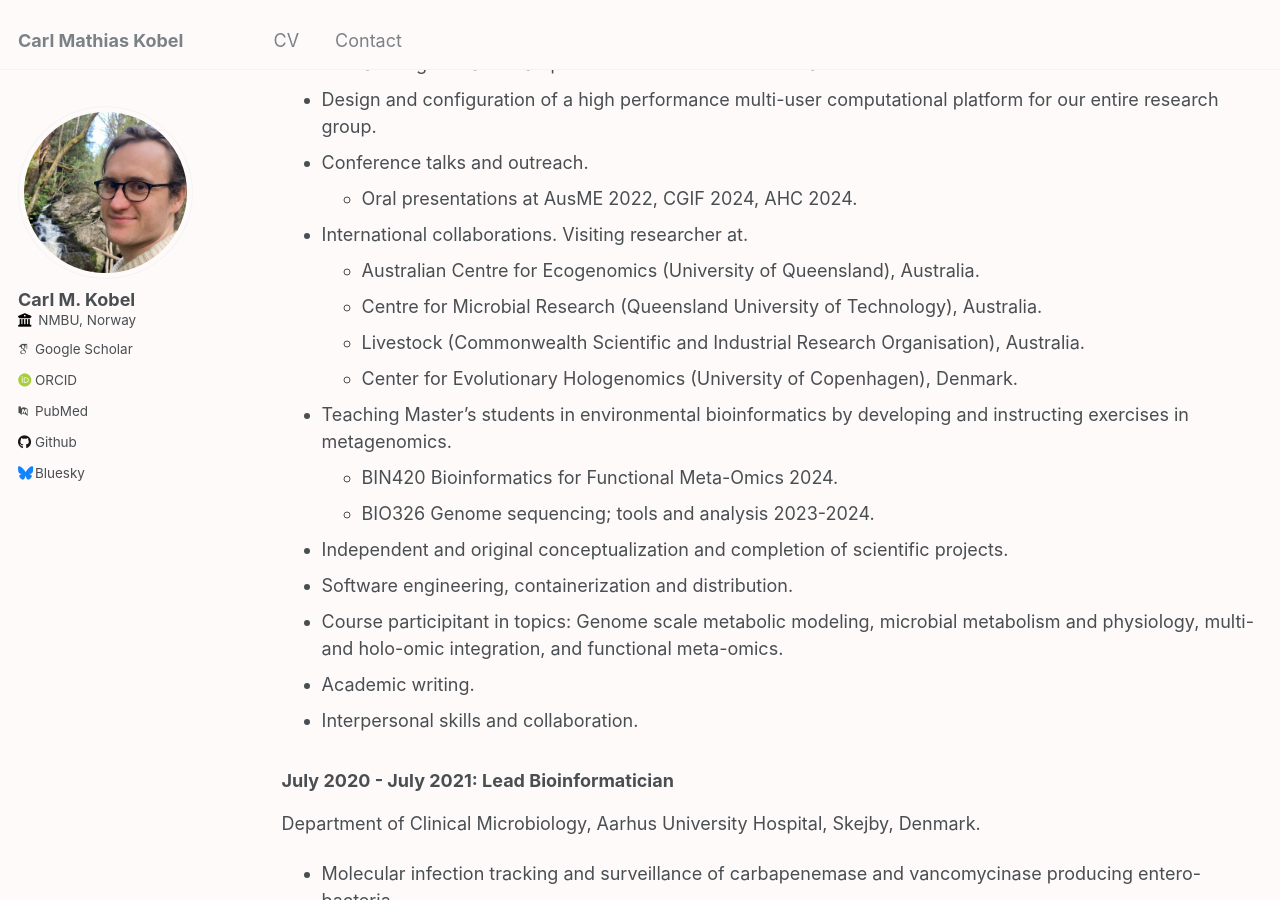
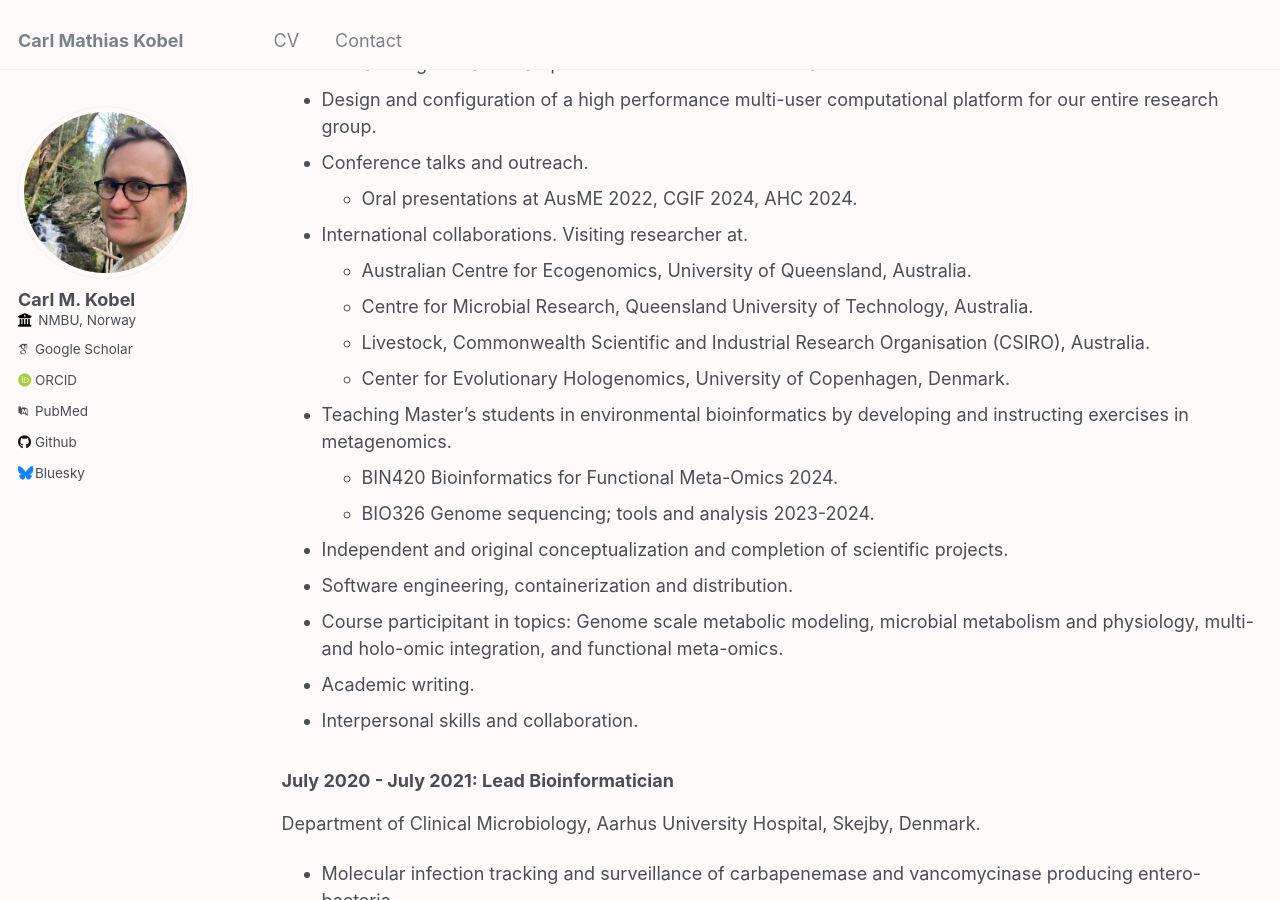
Before and after one commit to cmkobel/cmkobel.github.io, a Jekyll site: the page built from _pages/cv.md, in a window 1280 px wide and 900 px high, scrolled down 354 px. Built offline with Jekyll 4.4.1, drawn with Linux system fonts in a browser that asks for light colours; some web fonts are replaced.

Commit message:
Update cv.md

```diff
--- a/_pages/cv.md
+++ b/_pages/cv.md
@@ -23,10 +23,10 @@ Faculty of Biosciences, Norwegian University of Life Sciences, Ås, Norway.
   - Conference talks and outreach.
     - Oral presentations at AusME 2022, CGIF 2024, AHC 2024.
   - International collaborations. Visiting researcher at.
-    - Australian Centre for Ecogenomics (University of Queensland), Australia.
-    - Centre for Microbial Research (Queensland University of Technology), Australia.
-    - Livestock (Commonwealth Scientific and Industrial Research Organisation), Australia.
-    - Center for Evolutionary Hologenomics (University of Copenhagen), Denmark.
+    - Australian Centre for Ecogenomics, University of Queensland, Australia.
+    - Centre for Microbial Research, Queensland University of Technology, Australia.
+    - Livestock, Commonwealth Scientific and Industrial Research Organisation (CSIRO), Australia.
+    - Center for Evolutionary Hologenomics, University of Copenhagen, Denmark.
   - Teaching Master's students in environmental bioinformatics by developing and instructing exercises in metagenomics.
     - BIN420 Bioinformatics for Functional Meta-Omics 2024.
     - BIO326 Genome sequencing; tools and analysis 2023-2024.
```
